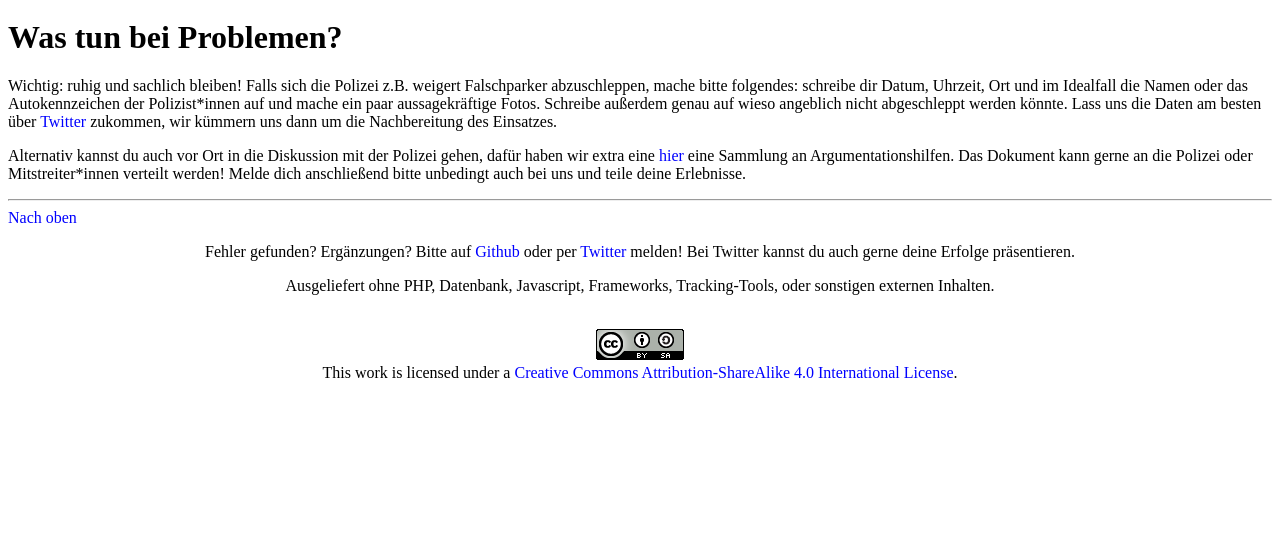
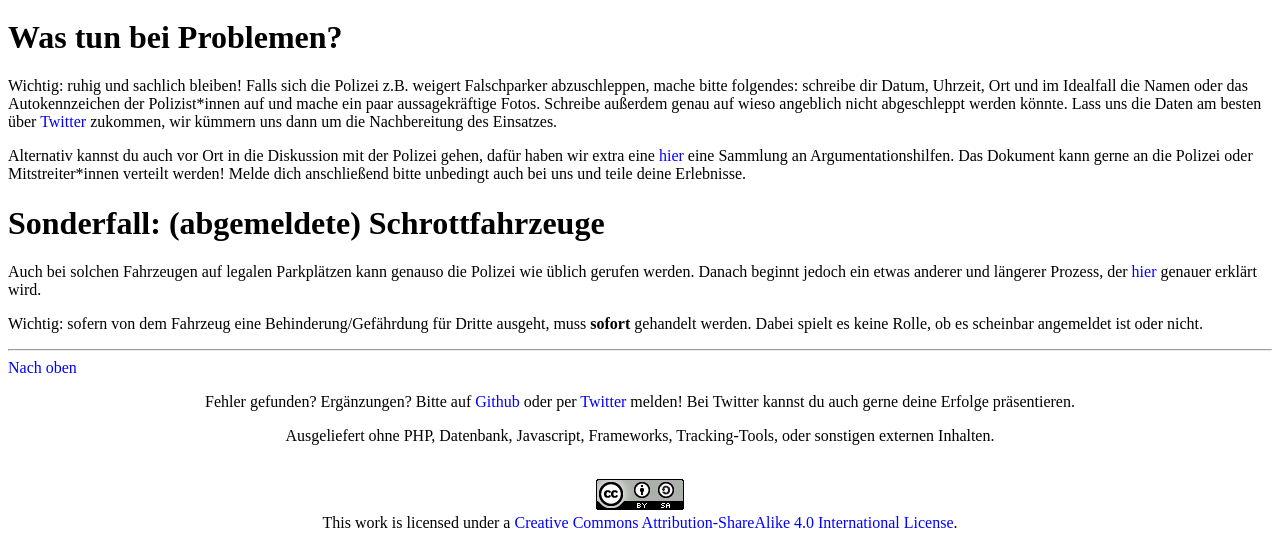
Before and after one commit to falschparkenffm/homepage, a PHP site: page /abschleppen.php in a window 1280 px wide. Shown: the part 367-907 px from the top of the page. Before the commit the page ends 745 px from the top, so only its background shows below. Run offline with PHP 8.4, Linux system fonts and the light colour scheme.

Commit message:
Füge Prozess für Schrottfahrzeuge hinzu

```diff
--- a/abschleppen.php
+++ b/abschleppen.php
@@ -19,4 +19,8 @@
 <p>Wichtig: ruhig und sachlich bleiben! Falls sich die Polizei z.B. weigert Falschparker abzuschleppen, mache bitte folgendes: schreibe dir Datum, Uhrzeit, Ort und im Idealfall die Namen oder das Autokennzeichen der Polizist*innen auf und mache ein paar aussagekr&auml;ftige Fotos. Schreibe au&szlig;erdem genau auf wieso angeblich nicht abgeschleppt werden k&ouml;nnte. Lass uns die Daten am besten &uuml;ber <a href="https://www.twitter.com/FalschparkenFFM">Twitter</a> zukommen, wir k&uuml;mmern uns dann um die Nachbereitung des Einsatzes.</p>
 <p>Alternativ kannst du auch vor Ort in die Diskussion mit der Polizei gehen, daf&uuml;r haben wir extra eine <a href="media/polizei_handout.pdf">hier</a> eine Sammlung an Argumentationshilfen. Das Dokument kann gerne an die Polizei oder Mitstreiter*innen verteilt werden! Melde dich anschlie&szlig;end bitte unbedingt auch bei uns und teile deine Erlebnisse.</p>
 
+<h1 id="schrottfahrzeuge">Sonderfall: (abgemeldete) Schrottfahrzeuge</h1>
+<p>Auch bei solchen Fahrzeugen auf legalen Parkpl&auml;tzen kann genauso die Polizei wie &uuml;blich gerufen werden. Danach beginnt jedoch ein etwas anderer und l&auml;ngerer Prozess, der <a href="https://www.stvv.frankfurt.de/download/ST_977_2020.pdf">hier</a> genauer erkl&auml;rt wird.</p>
+<p>Wichtig: sofern von dem Fahrzeug eine Behinderung/Gef&auml;hrdung f&uuml;r Dritte ausgeht, muss <b>sofort</b> gehandelt werden. Dabei spielt es keine Rolle, ob es scheinbar angemeldet ist oder nicht.</p>
+
 <?php include ("footer.html"); ?>
```
